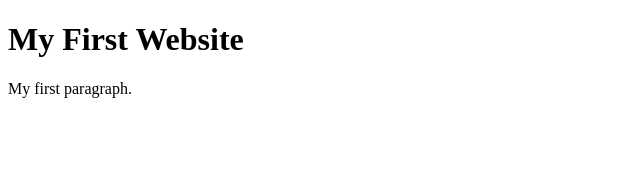
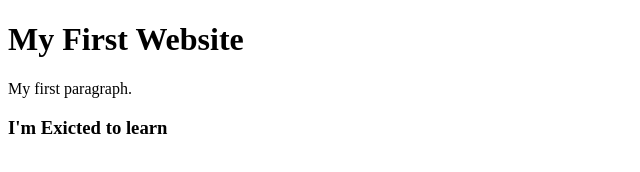
Before and after one commit to chahatjain218/codersrank-FrontEndLearning, a website: page index.html in a window 1280 px wide. Shown: the whole page, without its empty margins (0-640 px from the left). Drawn offline with Linux system fonts and the light colour scheme.

Commit message:
Added new H3 tag

```diff
--- a/index.html
+++ b/index.html
@@ -7,6 +7,7 @@
 
     <h1>My First Website</h1>
     <p>My first paragraph.</p>
+    <h3>I'm Exicted to learn<h3>
 
   </body>
 </html>
```
